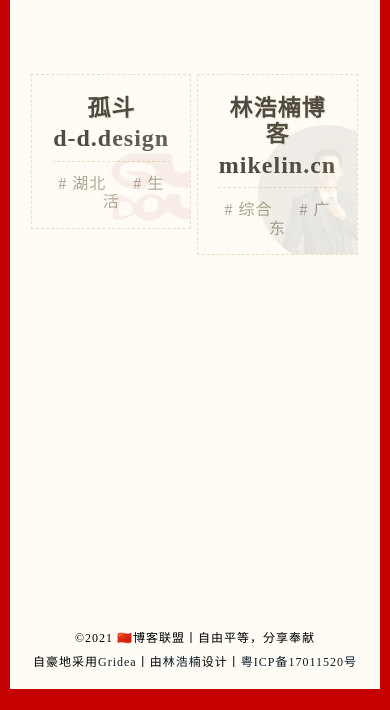
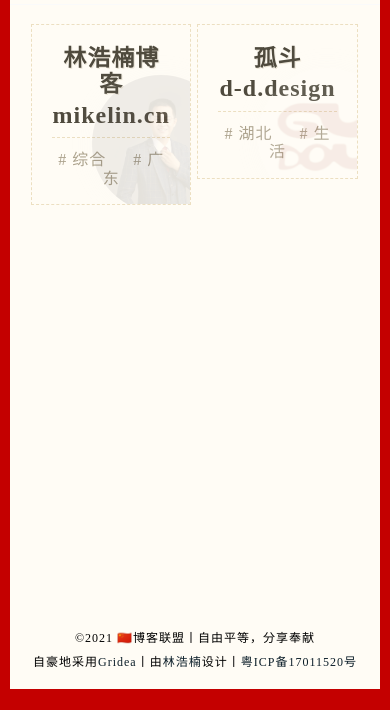
Before and after one commit to BlorgCN/Blorg, a plain HTML site: page index.html in a window 390 px wide. Shown: the part 134-844 px from the top of the page. Drawn offline with nearby package versions, Linux system fonts and the light colour scheme; a web font is replaced by a local one.

Commit message:
update from gridea: 2021-03-11 17:58:57

```diff
--- a/atom.xml
+++ b/atom.xml
@@ -2,7 +2,7 @@
 <feed xmlns="http://www.w3.org/2005/Atom">
     <id>https://BlorgCN.github.io</id>
     <title>博客联盟</title>
-    <updated>2021-03-11T08:11:09.736Z</updated>
+    <updated>2021-03-11T09:58:56.154Z</updated>
     <generator>https://github.com/jpmonette/feed</generator>
     <link rel="alternate" href="https://BlorgCN.github.io"/>
     <link rel="self" href="https://BlorgCN.github.io/atom.xml"/>
--- a/index.html
+++ b/index.html
@@ -5,14 +5,14 @@
 <meta charset="utf-8" >
 
 <title>博客联盟</title>
-<meta name="keyword" content="中国博客联盟,名人博客,博客收录,博客导航,博客目录,博客推广,博客交流,博客展示,个人博客">
+<meta name="keyword" content="中国博客联盟,值得读的博客,值得收藏的博客,名人博客,博客收录,博客导航,博客目录,博客推广,博客交流,博客展示,个人博客">
 <meta name="description" content="博客联盟·新版，属于原中国博客联盟（zgboke.org）的精选版，主要收录国内具有阅读价值的优秀原创个人博客，采用非盈利、全手工审查收录的运维模式。在这里提倡分享奉献，完全自由平等，只要你的博客满足收录标准，就一定会出现在平台上！">
 
 <meta name="viewport" content="width=device-width, initial-scale=1, maximum-scale=1, user-scalable=no">
 <link rel="stylesheet" href="https://cdnjs.cloudflare.com/ajax/libs/animate.css/3.7.0/animate.min.css">
 
 <link rel="stylesheet" href="https://use.fontawesome.com/releases/v5.7.2/css/all.css" integrity="sha384-fnmOCqbTlWIlj8LyTjo7mOUStjsKC4pOpQbqyi7RrhN7udi9RwhKkMHpvLbHG9Sr" crossorigin="anonymous">
-<link rel="shortcut icon" href="https://BlorgCN.github.io/favicon.ico?v=1615450113535">
+<link rel="shortcut icon" href="https://BlorgCN.github.io/favicon.ico?v=1615456700323">
 <link rel="stylesheet" href="https://cdnjs.cloudflare.com/ajax/libs/KaTeX/0.10.0/katex.min.css">
 <link rel="stylesheet" href="https://BlorgCN.github.io/styles/main.css">
 
@@ -72,12 +72,41 @@
   </div>
   <div class="site-header">
     <a href="https://BlorgCN.github.io">
-      <img class="avatar" src="https://BlorgCN.github.io/images/avatar.png?v=1615450113535" alt="" width="68%">
+      <img class="avatar" src="https://BlorgCN.github.io/images/avatar.png?v=1615456700323" alt="" width="68%">
     </a>
     <h4 class="site-title">博客联盟更 [ <span id="year"></span> ] <span id="mouth"></span>月</h4>
   </div>
 </div>
         <div class="content-container">
+
+  <a href="https://BlorgCN.github.io/mikelin.cn/">
+    <div class="post-blog post-item">
+      <h2 class="post-title">林浩楠博客</h2>
+      <h3 class="post-link">mikelin.cn</h3>
+      <div class="post-blog-info">
+
+          <span>
+
+            #<a href="https://BlorgCN.github.io/comprehensive/">
+                综合
+
+
+              </a>
+
+            #<a href="https://BlorgCN.github.io/guangdong/">
+                广东
+
+              </a>
+
+          </span>
+
+      </div>
+
+        <div class="feature-container" style="background-image: url('https://BlorgCN.github.io/post-images/mikelin.cn.jpg')">
+        </div>
+
+    </div>
+  </a>
 
   <a href="https://BlorgCN.github.io/d-d.design/">
     <div class="post-blog post-item">
@@ -103,35 +132,6 @@
       </div>
 
         <div class="feature-container" style="background-image: url('https://BlorgCN.github.io/post-images/d-d.design.png')">
-        </div>
-
-    </div>
-  </a>
-
-  <a href="https://BlorgCN.github.io/mikelin.cn/">
-    <div class="post-blog post-item">
-      <h2 class="post-title">林浩楠博客</h2>
-      <h3 class="post-link">mikelin.cn</h3>
-      <div class="post-blog-info">
-
-          <span>
-
-            #<a href="https://BlorgCN.github.io/comprehensive/">
-                综合
-
-
-              </a>
-
-            #<a href="https://BlorgCN.github.io/guangdong/">
-                广东
-
-              </a>
-
-          </span>
-
-      </div>
-
-        <div class="feature-container" style="background-image: url('https://BlorgCN.github.io/post-images/mikelin.cn.jpg')">
         </div>
 
     </div>
--- a/styles/main.css
+++ b/styles/main.css
@@ -77,6 +77,19 @@ body:not(.custom-background-image):after {
 .blorg {
   margin: 0 10px;
   background: #fffcf5;
+}
+/* 选中文字颜色 */
+::selection {
+  color: white;
+  background-color: #c40000;
+}
+::-moz-selection {
+  color: white;
+  background-color: #c40000;
+}
+::-webkit-selection {
+  color: white;
+  background-color: #c40000;
 }
 /* Grouping content
    ========================================================================== */
@@ -383,6 +396,11 @@ h4.site-title {
   padding: 3px 0 18px;
   font-weight: 400;
 }
+@media (max-width: 600px) {
+  .site-header-top-content {
+    padding: 8px 0 8px 8px;
+  }
+}
 a,
 .link {
   color: var(--c-base-black);
@@ -603,6 +621,14 @@ a.purple-link {
 .post-content strong {
   font-weight: bolder;
 }
+@media (max-width: 600px) {
+  .content-container {
+    padding: 158px 18px 0;
+  }
+  .post-content h2 {
+    font-size: 20px;
+  }
+}
 .current-tag-container {
   padding-top: 32px;
   color: var(--c-base-purple);
```
Also changed, not shown: about/index.html (+2 -2 lines), archives/index.html (+3 -3 lines), comprehensive/index.html (+3 -3 lines), d-d.design/index.html (+2 -2 lines), guangdong/index.html (+3 -3 lines), hubei/index.html (+3 -3 lines), live/index.html (+3 -3 lines), mikelin.cn/index.html (+2 -2 lines), sitemap/index.html (+2 -2 lines), standard/index.html (+2 -2 lines), tags/index.html (+3 -3 lines).
